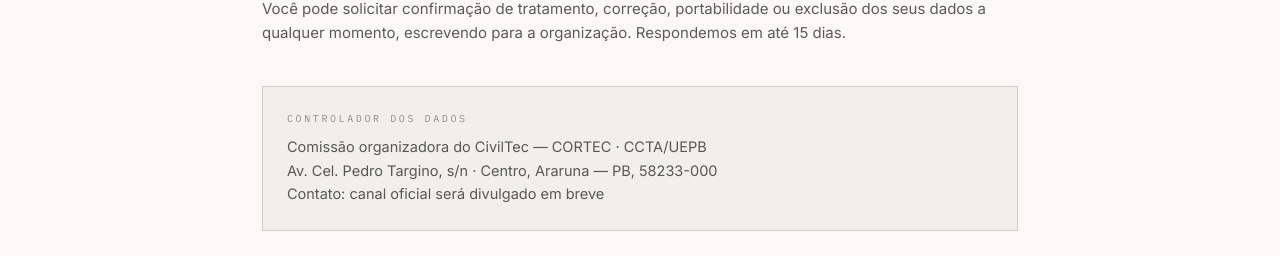
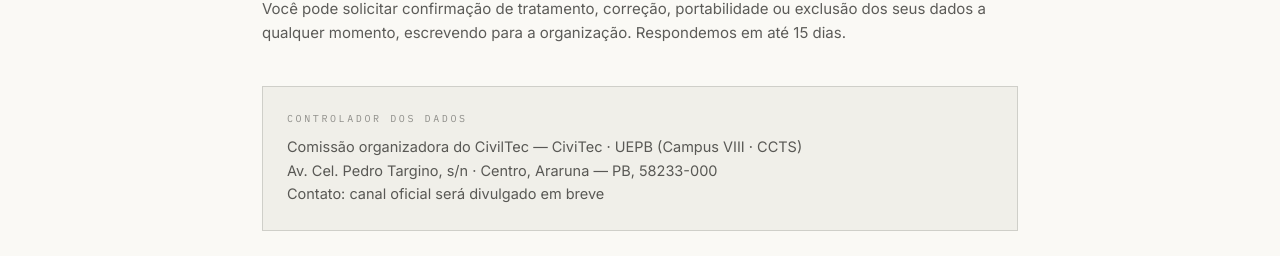
Before and after one commit to Dkalones/civil-tec, a React (Vite) app: page /privacidade in a window 1280 px wide. Shown: the part 1118-1374 px from the top of the page. Built offline with nearby package versions, Linux system fonts and the light colour scheme.

Commit message:
Atualiza referências institucionais e localização do CivilTec

```diff
--- a/src/routes/privacidade.jsx
+++ b/src/routes/privacidade.jsx
@@ -56,7 +56,7 @@ function Page() {
         <div className="mt-10 border border-ink/15 bg-concrete/50 p-6">
           <p className="label-mono text-ink/45">Controlador dos dados</p>
           <p className="mt-2 text-[14.5px] leading-relaxed text-ink/70">
-            Comissão organizadora do {EVENT.shortName} — CORTEC · CCTA/UEPB
+            Comissão organizadora do {EVENT.shortName} — CiviTec · UEPB (Campus VIII · CCTS)
             <br />
             {EVENT.address}
             <br />
```
